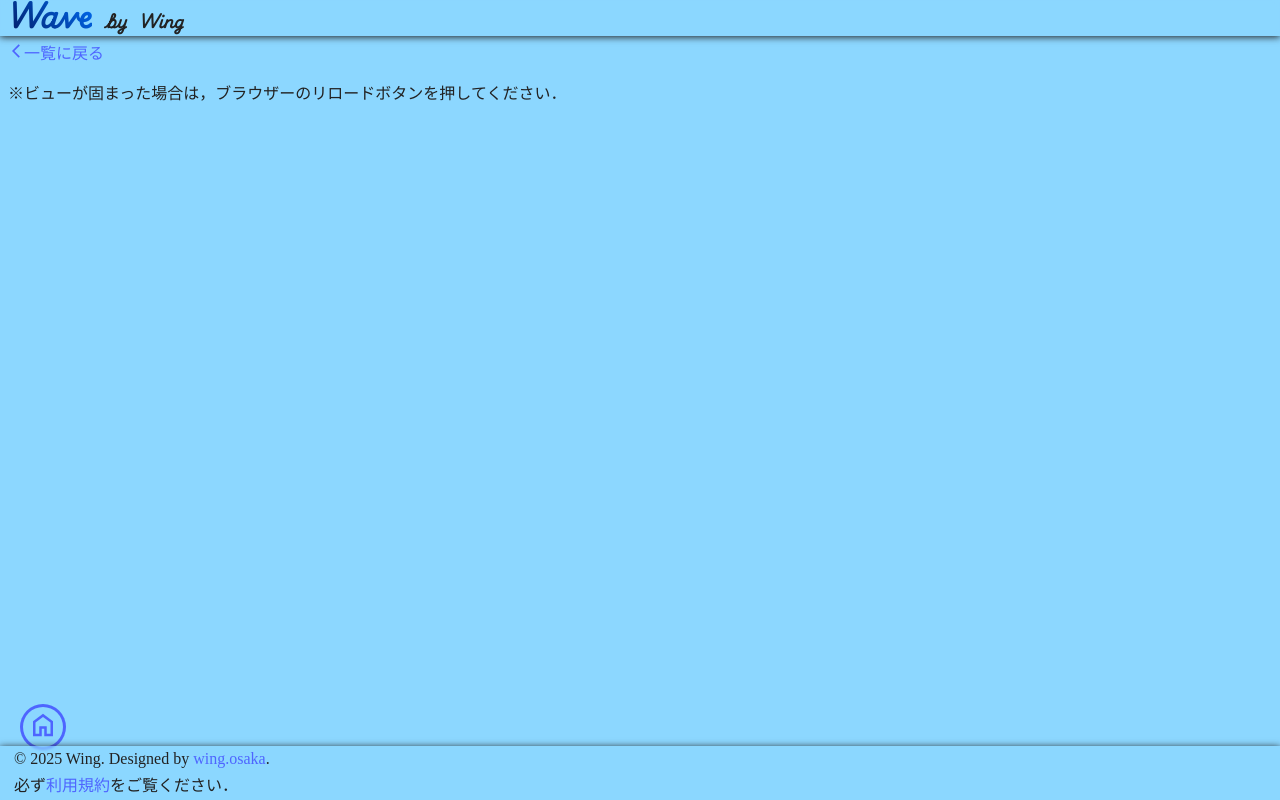
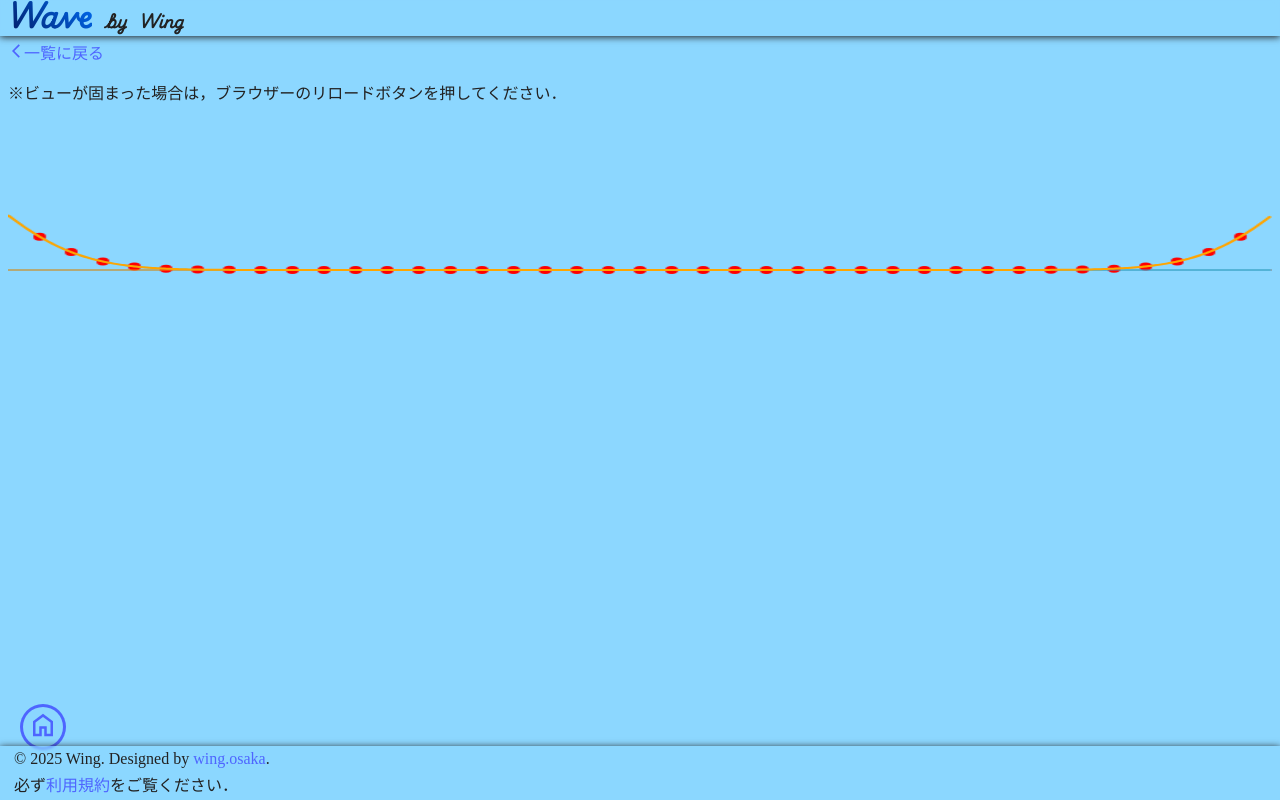
Before and after one commit to te-wing/wave.graphics, a Next.js app: page /wavelayout/kasane in a window 1280 px wide. Built offline with nearby package versions, Linux system fonts and the light colour scheme; a web font is replaced by a local one.

Commit message:
いいねぇ

```diff
--- a/src/app/wavelayout/kasane/canvas.tsx
+++ b/src/app/wavelayout/kasane/canvas.tsx
@@ -0,0 +1,225 @@
+"use client";
+
+import React, { useRef, useEffect, useCallback, useState } from 'react';
+import styles from './superpositioncanvas.module.scss'; // スタイルファイル名はそのままにしています
+
+interface SuperpositionCanvasProps {
+  waveSpread?: number;
+  waveAmplitude?: number;
+  waveSpeed?: number;
+  duration?: number;
+  sampleRate?: number;
+  height?: number;
+  lineColor?: string;
+  backgroundColor?: string;
+  dotColor?: string;
+  dotRadius?: number;
+  dotDensity?: number;
+  showIndividualWaves?: boolean; // 個々の波を表示するかどうかのオプション
+}
+
+const SuperpositionCanvas: React.FC<SuperpositionCanvasProps> = ({
+  waveSpread = 0.05,
+  waveAmplitude = 50,
+  waveSpeed = 0.2,
+  duration = 0.7,
+  sampleRate = 1000,
+  height = 300,
+  lineColor = 'orange',
+  backgroundColor = 'transparent',
+  dotColor = 'red',
+  dotRadius = 4,
+  dotDensity = 20,
+  showIndividualWaves = true,
+}) => {
+  const canvasRef = useRef<HTMLCanvasElement>(null);
+  const animationFrameId = useRef<number | null>(null);
+  const startTime = useRef<number | null>(null);
+
+  const [timeOffsetLeftWave, setTimeOffsetLeftWave] = useState(0); // 左から来る波の時間オフセット
+  const [timeOffsetRightWave, setTimeOffsetRightWave] = useState(0); // 右から来る波の時間オフセット
+  const [canvasWidth] = useState(800);
+
+  // ガウス関数に基づく単一波のデータを生成する関数
+  const generateGaussianWaveData = useCallback((
+    amp: number,
+    sigma: number,
+    dur: number,
+    sr: number,
+    centerTime: number
+  ) => {
+    const data: { x: number; y: number }[] = [];
+    const numSamples = Math.floor(dur * sr);
+    const timePerSample = 1 / sr;
+
+    for (let i = 0; i < numSamples; i++) {
+      const t = i * timePerSample;
+      const exponent = -Math.pow(t - centerTime, 2) / (2 * Math.pow(sigma, 2));
+      const value = amp * Math.exp(exponent);
+      data.push({
+        x: t,
+        y: value,
+      });
+    }
+    return data;
+  }, []);
+
+  // 特定の時刻 (X座標) における波の振幅を取得するヘルパー関数
+  const getGaussianWaveAmplitudeAtTime = useCallback((
+    targetTime: number,
+    amp: number,
+    sigma: number,
+    centerTime: number
+  ): number => {
+    const exponent = -Math.pow(targetTime - centerTime, 2) / (2 * Math.pow(sigma, 2));
+    return amp * Math.exp(exponent);
+  }, []);
+
+
+  const drawWaves = useCallback(() => {
+    const canvas = canvasRef.current;
+    if (!canvas) return;
+
+    const ctx = canvas.getContext('2d');
+    if (!ctx) return;
+
+    ctx.clearRect(0, 0, canvasWidth, height);
+    ctx.fillStyle = backgroundColor;
+    ctx.fillRect(0, 0, canvasWidth, height);
+
+    const xScale = canvasWidth / duration;
+    const yScale = height / (waveAmplitude * 2);
+    const yCenter = height / 2; // 中央線
+
+    // 中央の線
+    ctx.strokeStyle = 'gray';
+    ctx.lineWidth = 1;
+    ctx.beginPath();
+    ctx.moveTo(0, yCenter);
+    ctx.lineTo(canvasWidth, yCenter);
+    ctx.stroke();
+
+    // 各時刻 (X座標) における合成波の振幅を計算し、点を描画
+    ctx.fillStyle = dotColor;
+
+    for (let xPixel = dotDensity; xPixel < canvasWidth; xPixel += dotDensity) {
+      const t = xPixel / xScale; // ピクセル座標を時間座標に変換
+
+      // 左から来る波の振幅
+      const amplitudeLeft = getGaussianWaveAmplitudeAtTime(t, waveAmplitude, waveSpread, timeOffsetLeftWave);
+      // 右から来る波の振幅（時間軸を反転させて、右端から左へ進むようにする）
+      const amplitudeRight = getGaussianWaveAmplitudeAtTime(duration - t, waveAmplitude, waveSpread, timeOffsetRightWave);
+
+      // 合成波の振幅
+      const combinedAmplitude = amplitudeLeft + amplitudeRight;
+
+      // 点のY座標を計算
+      const dotY = yCenter - combinedAmplitude * 0.8 * yScale;
+
+      // 点を描画
+      ctx.beginPath();
+      ctx.arc(xPixel, dotY, dotRadius, 0, Math.PI * 2);
+      ctx.fill();
+    }
+
+    // オプションで個々の波形も描画
+    if (showIndividualWaves) {
+      // 左から来る波の描画
+      ctx.strokeStyle = 'rgba(255, 165, 0, 0.5)'; // 半透明のオレンジ
+      ctx.lineWidth = 1.5;
+      ctx.beginPath();
+      for (let xPixel = 0; xPixel < canvasWidth; xPixel++) {
+        const t = xPixel / xScale;
+        const amplitude = getGaussianWaveAmplitudeAtTime(t, waveAmplitude, waveSpread, timeOffsetLeftWave);
+        const y = yCenter - amplitude * 0.8 * yScale;
+        if (xPixel === 0) {
+          ctx.moveTo(xPixel, y);
+        } else {
+          ctx.lineTo(xPixel, y);
+        }
+      }
+      ctx.stroke();
+
+      // 右から来る波の描画
+      ctx.strokeStyle = 'rgba(0, 191, 255, 0.5)'; // 半透明のスカイブルー
+      ctx.lineWidth = 1.5;
+      ctx.beginPath();
+      for (let xPixel = 0; xPixel < canvasWidth; xPixel++) {
+        const t = xPixel / xScale;
+        const amplitude = getGaussianWaveAmplitudeAtTime(duration - t, waveAmplitude, waveSpread, timeOffsetRightWave);
+        const y = yCenter - amplitude * 0.8 * yScale;
+        if (xPixel === 0) {
+          ctx.moveTo(xPixel, y);
+        } else {
+          ctx.lineTo(xPixel, y);
+        }
+      }
+      ctx.stroke();
+    }
+
+    // 合成波の線を描画
+    ctx.strokeStyle = lineColor; // メインの線の色
+    ctx.lineWidth = 2;
+    ctx.beginPath();
+    for (let xPixel = 0; xPixel < canvasWidth; xPixel++) {
+      const t = xPixel / xScale;
+      const amplitudeLeft = getGaussianWaveAmplitudeAtTime(t, waveAmplitude, waveSpread, timeOffsetLeftWave);
+      const amplitudeRight = getGaussianWaveAmplitudeAtTime(duration - t, waveAmplitude, waveSpread, timeOffsetRightWave);
+      const combinedAmplitude = amplitudeLeft + amplitudeRight;
+      const y = yCenter - combinedAmplitude * 0.8 * yScale;
+      if (xPixel === 0) {
+        ctx.moveTo(xPixel, y);
+      } else {
+        ctx.lineTo(xPixel, y);
+      }
+    }
+    ctx.stroke();
+
+  }, [waveAmplitude, waveSpread, duration, sampleRate, timeOffsetLeftWave, timeOffsetRightWave, canvasWidth, height, lineColor, backgroundColor, dotColor, dotRadius, dotDensity, getGaussianWaveAmplitudeAtTime, showIndividualWaves]);
+
+  const animateWaves = useCallback((timestamp: DOMHighResTimeStamp) => {
+    if (!startTime.current) {
+      startTime.current = timestamp;
+    }
+    const elapsed = timestamp - startTime.current;
+
+    // 左から来る波のオフセット
+    const newOffsetLeft = (elapsed / 1000) * waveSpeed * duration;
+    // 右から来る波のオフセット (右端から左へ動くように調整)
+    const newOffsetRight = (elapsed / 1000) * waveSpeed * duration;
+
+    if (newOffsetLeft > duration * 2 || newOffsetRight > duration * 2) {
+      startTime.current = timestamp;
+      setTimeOffsetLeftWave(0);
+      setTimeOffsetRightWave(0);
+    } else {
+      setTimeOffsetLeftWave(newOffsetLeft);
+      setTimeOffsetRightWave(newOffsetRight);
+    }
+
+    drawWaves();
+    animationFrameId.current = requestAnimationFrame(animateWaves);
+  }, [drawWaves, waveSpeed, duration]);
+
+  useEffect(() => {
+    animationFrameId.current = requestAnimationFrame(animateWaves);
+
+    return () => {
+      if (animationFrameId.current) {
+        cancelAnimationFrame(animationFrameId.current);
+      }
+    };
+  }, [animateWaves]);
+
+  return (
+    <canvas
+      ref={canvasRef}
+      width={canvasWidth}
+      height={height}
+      className={styles.canvas}
+      style={{ height: `${height}px` }}
+    />
+  );
+};
+
+export default SuperpositionCanvas;
--- a/src/app/wavelayout/kasane/page.tsx
+++ b/src/app/wavelayout/kasane/page.tsx
@@ -1,4 +1,5 @@
 import type { Metadata } from 'next';
+import SuperpositionCanvas from './canvas';
 
 export const metadata: Metadata = {
   title: '波の重ね合わせ | Wave App by Wing',
@@ -8,7 +9,7 @@ export const metadata: Metadata = {
 export default function 重ね合わせ() {
   return (
     <>
-
+      <SuperpositionCanvas />
     </>
   )
 }
--- /dev/null
+++ b/src/app/wavelayout/kasane/superpositioncanvas.module.scss
@@ -0,0 +1,5 @@
+.canvas {
+  width: 100%;
+  display: block;
+  margin: 0;
+}
```
